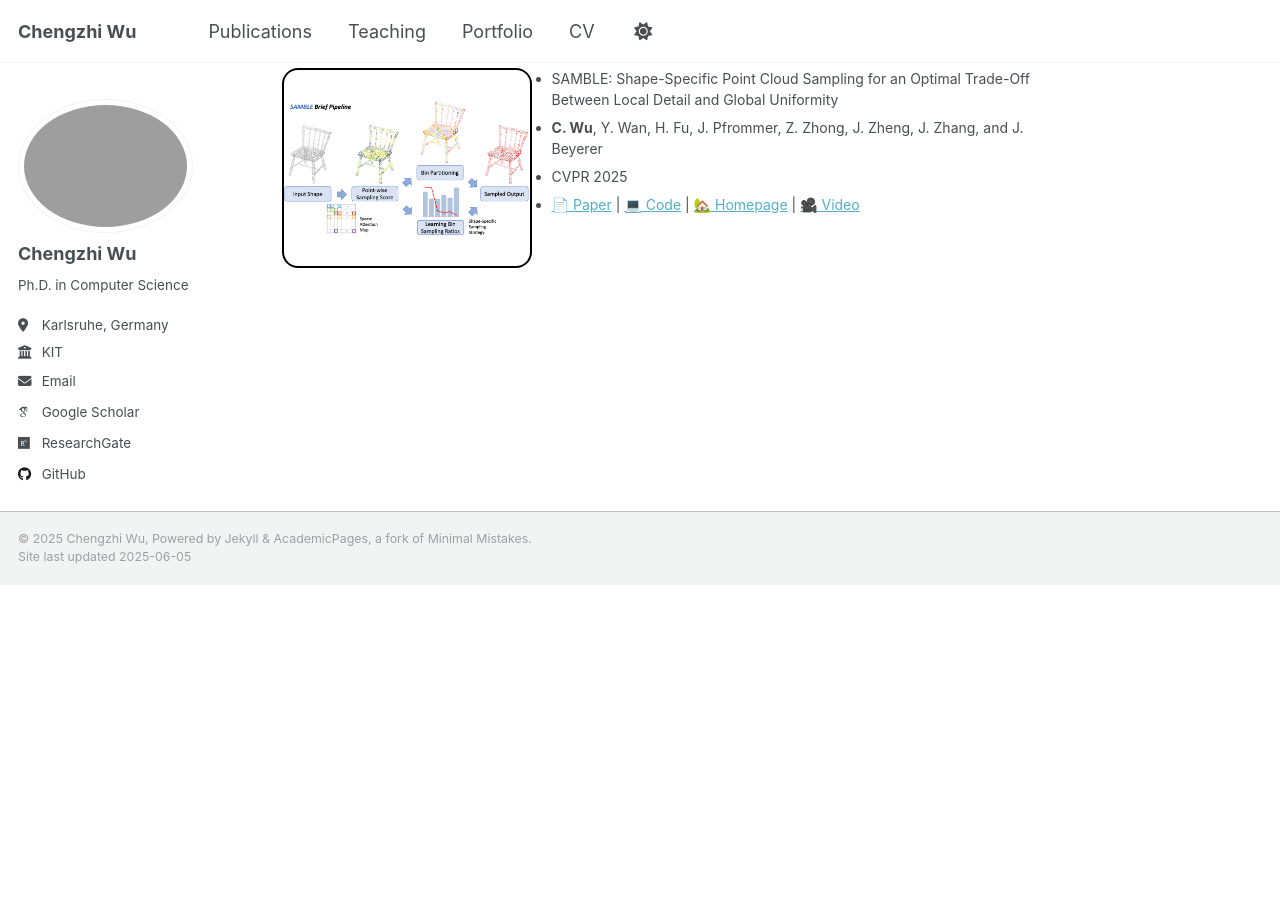
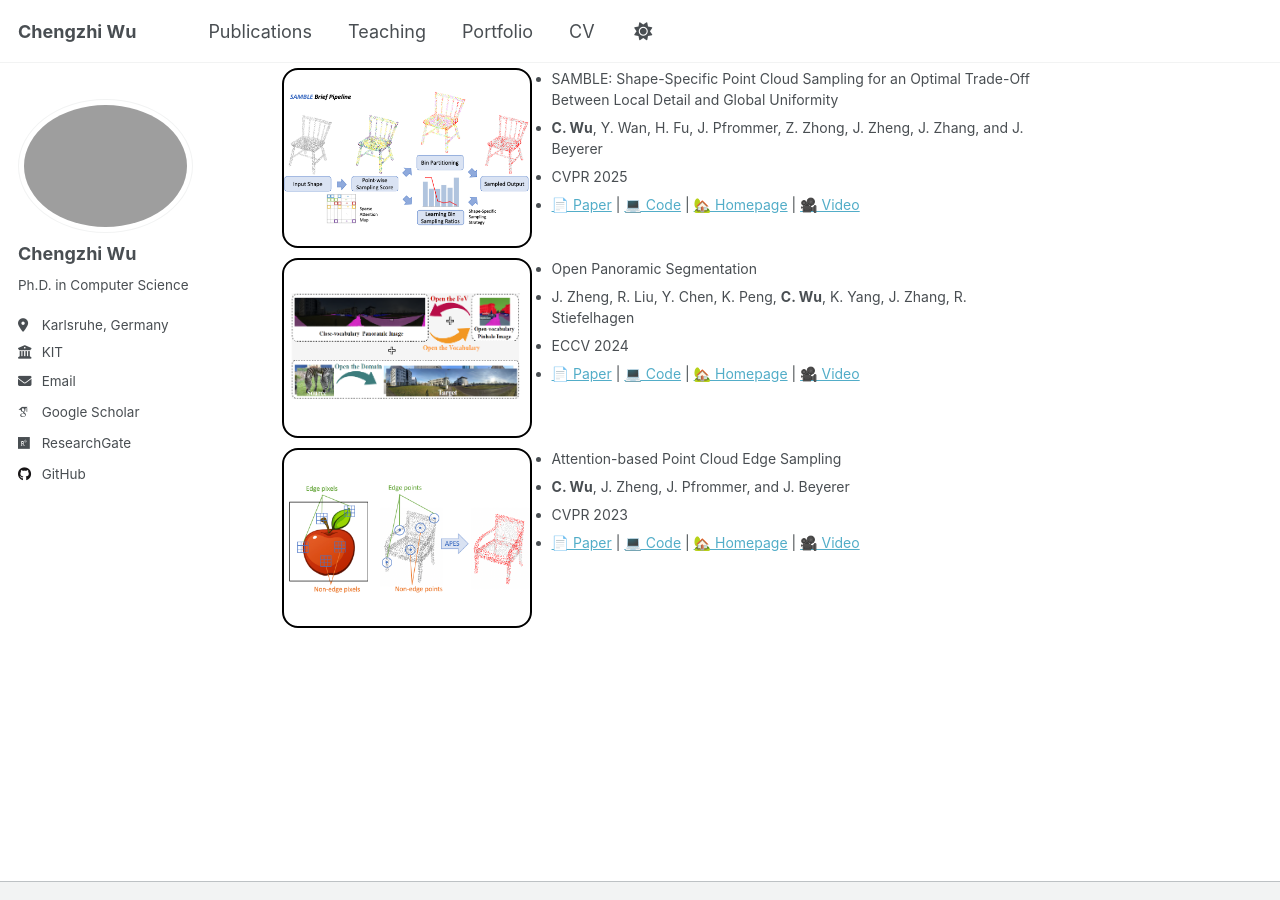
Before and after one commit to stevenczwu/stevenczwu.github.io, a Jekyll site: the page built from _pages/about.md, in a window 1280 px wide and 900 px high, scrolled down 923 px. Built offline with Jekyll 4.4.1, drawn with Linux system fonts in a browser that asks for light colours; some web fonts are replaced; before the commit the page ends 1508 px from its top, so only the background shows below that.

Commit message:
update about

```diff
--- a/_pages/about.md
+++ b/_pages/about.md
@@ -50,13 +50,13 @@ I am trying a new template, so this webpage is still under construction. Stay tu
 
 
 <section id="selected_publications">
-    <p style="margin-bottom: 10px; margin-top: 50px">
+    <p style="margin-bottom: 10px; margin-top: 50px;">
       <span style="font-size: 144%; ">📖 <b>Selected Publications</b></span> <br />
     </p>
-    <div style="display: flex; align-items: flex-start; width: 100%;">
+    <div style="display: flex; align-items: flex-start; width: 100%; margin-bottom: 10px;">
       <div style="
         width: 250px;
-        height: 200px;
+        height: 180px;
         border: 2px solid black;
         border-radius: 16px;
         display: flex;
@@ -74,4 +74,46 @@ I am trying a new template, so this webpage is still under construction. Stay tu
         </ul>
       </div>
     </div>
+    <div style="display: flex; align-items: flex-start; width: 100%; margin-bottom: 10px;">
+      <div style="
+        width: 250px;
+        height: 180px;
+        border: 2px solid black;
+        border-radius: 16px;
+        display: flex;
+        justify-content: center;
+        align-items: center;
+        overflow: hidden;">
+        <img src="../images/teasers/teaser_OPS.png" alt="teaser_OPS" style="max-width: 100%; max-height: 100%; object-fit: contain;">
+      </div>
+      <div style="flex: 1;">
+        <ul style="margin: 0; padding-left: 20px; list-style-type: disc; font-size: 14px;">
+          <li>Open Panoramic Segmentation</li>
+          <li>J. Zheng, R. Liu, Y. Chen, K. Peng, <b>C. Wu</b>, K. Yang, J. Zhang, R. Stiefelhagen</li>
+          <li>ECCV 2024</li>
+          <li><a href="https://arxiv.org/abs/2407.02685">📄 Paper</a> | <a href="https://github.com/JunweiZheng93/OPS">💻 Code</a> | <a href="https://junweizheng93.github.io/publications/OPS/OPS.html">🏡 Homepage</a> | <a href="https://www.youtube.com/watch?v=0YZuecW7YhQ">🎥 Video</a></li>
+        </ul>
+      </div>
+    </div>
+    <div style="display: flex; align-items: flex-start; width: 100%; margin-bottom: 10px;">
+      <div style="
+        width: 250px;
+        height: 180px;
+        border: 2px solid black;
+        border-radius: 16px;
+        display: flex;
+        justify-content: center;
+        align-items: center;
+        overflow: hidden;">
+        <img src="../images/teasers/teaser_APES.png" alt="teaser_APES" style="max-width: 100%; max-height: 100%; object-fit: contain;">
+      </div>
+      <div style="flex: 1;">
+        <ul style="margin: 0; padding-left: 20px; list-style-type: disc; font-size: 14px;">
+          <li>Attention-based Point Cloud Edge Sampling</li>
+          <li><b>C. Wu</b>, J. Zheng, J. Pfrommer, and J. Beyerer</li>
+          <li>CVPR 2023</li>
+          <li><a href="https://arxiv.org/abs/2302.14673">📄 Paper</a> | <a href="https://github.com/JunweiZheng93/APES">💻 Code</a> | <a href="https://junweizheng93.github.io/publications/APES/APES.html">🏡 Homepage</a> | <a href="https://www.youtube.com/watch?v=LI33vU72BZo">🎥 Video</a></li>
+        </ul>
+      </div>
+    </div>
 </section>
```
